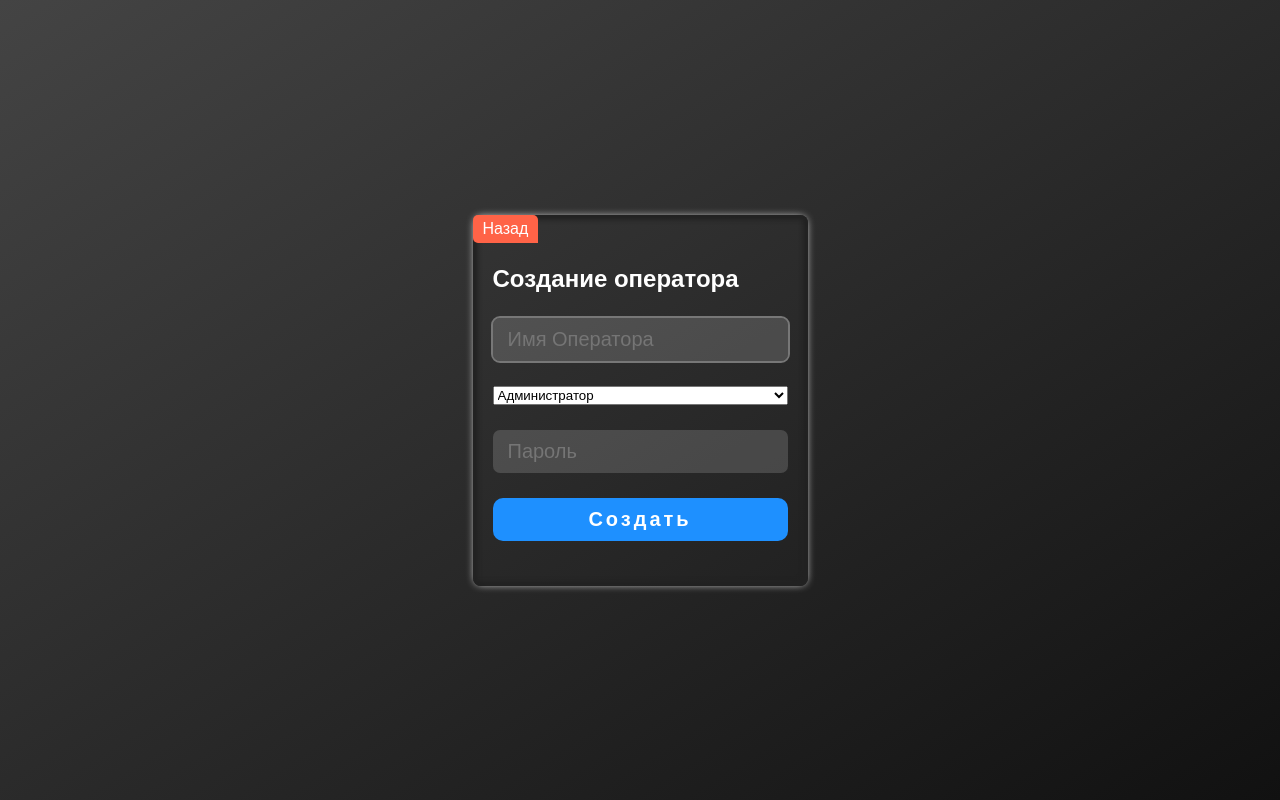
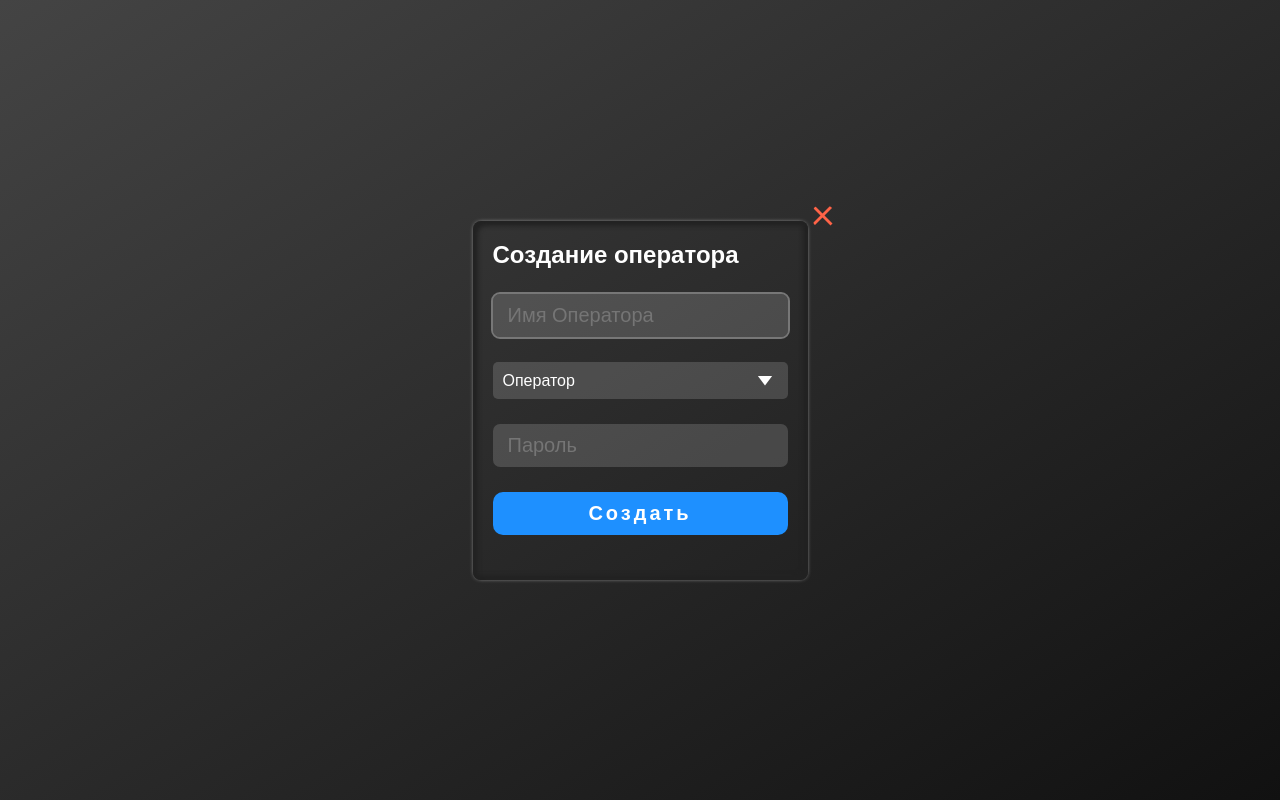
Before and after one commit to Shavqat001/universal-messenger, a website: page add-operator.html in a window 1280 px wide. Drawn offline with Linux system fonts and the light colour scheme.

Commit message:
change style in add-operator interface

```diff
--- a/add-operator.html
+++ b/add-operator.html
@@ -5,98 +5,23 @@
     <meta charset="UTF-8">
     <meta name="viewport" content="width=device-width, initial-scale=1.0">
     <title>Добавление Оператора</title>
-    <style>
-        body {
-            margin: 0;
-            background: linear-gradient(to top left, #111, #444);
-            height: 100vh;
-            display: grid;
-            place-items: center;
-        }
-
-        .add-operator {
-            max-width: 300px;
-            display: flex;
-            flex-direction: column;
-            gap: 25px;
-            font-family: sans-serif;
-            color: #222;
-            background: transparent;
-            padding: 20px;
-            padding-top: 50px;
-            border-radius: 8px;
-            box-shadow: 0 0 8px -2px #fff, inset 5px 5px 4px #222, inset -5px -5px 4px #222;
-            color: #fff;
-            position: relative;
-        }
-
-        .add-operator__back-btn {
-            text-decoration: none;
-            background-color: tomato;
-            color: #fff;
-            display: inline;
-            width: min-content;
-            padding: 5px 10px;
-            position: absolute;
-            top: 0;
-            left: 0;
-            border-radius: 5px 5px 0 5px;
-        }
-
-        .add-operator__title {
-            margin: 0;
-        }
-
-        .add-operator__form {
-            display: flex;
-            gap: 25px;
-            flex-direction: column;
-        }
-
-        .add-operator__form input {
-            border: none;
-            border-radius: 7px;
-            padding: 10px 15px;
-            font-size: 20px;
-            background-color: #ffffff28;
-            color: #fff;
-        }
-
-        .add-operator__form input:focus,
-        .add-operator__button:focus {
-            outline: 2px solid #777;
-        }
-
-        .add-operator__button {
-            border: none;
-            padding: 10px;
-            font-size: 20px;
-            background-color: dodgerblue;
-            color: #fff;
-            letter-spacing: 3px;
-            font-weight: bold;
-            border-radius: 10px;
-        }
-
-        #notify {
-            color: tomato;
-            margin: 0;
-        }
-    </style>
+    <link rel="stylesheet" href="/css/blocks/add-operator.css">
+    <link rel="shortcut icon" href="/assets/favicon.ico">
 </head>
 
 <body>
     <div class="add-operator">
-        <a class="add-operator__back-btn" href="/index">Назад</a>
+        <a class="add-operator__back-btn" href="/index"></a>
         <h2 class="add-operator__title">Создание оператора</h2>
 
         <form class="add-operator__form" action="" onsubmit="register(event)">
             <input type="text" name="operator" id="username" placeholder="Имя Оператора" required minlength="3">
             <select name="role" id="role" required>
                 <option value="admin">Администратор</option>
-                <option value="operator">Оператор</option>
+                <option value="operator" selected>Оператор</option>
                 <option value="analyst">Аналитик</option>
             </select>
+            <button class="role-drop-down"></button>
             <input type="password" name="password" id="password" placeholder="Пароль" required minlength="8">
             <button class="add-operator__button" type="submit">Создать</button>
         </form>
--- /dev/null
+++ b/public/css/blocks/add-operator.css
@@ -0,0 +1,110 @@
+body {
+    margin: 0;
+    background: linear-gradient(to top left, #111, #444);
+    height: 100vh;
+    display: grid;
+    place-items: center;
+}
+
+.add-operator {
+    max-width: 300px;
+    display: flex;
+    flex-direction: column;
+    gap: 25px;
+    font-family: sans-serif;
+    color: #222;
+    background: transparent;
+    padding: 20px;
+    border-radius: 8px;
+    box-shadow:
+        0 0 5px -2px #fff,
+        inset 5px 5px 4px #222,
+        inset -5px -5px 4px #222;
+    color: #fff;
+    position: relative;
+}
+
+.add-operator__back-btn {
+    text-decoration: none;
+    background-color: tomato;
+    color: #fff;
+    display: inline;
+    width: 20px;
+    height: 20px;
+    position: absolute;
+    top: -15px;
+    right: -25px;
+    border-radius: 5px 5px 0 5px;
+    clip-path: polygon(10% 0, 0 10%, 40% 50%, 0 90%, 10% 100%, 50% 60%, 90% 100%, 100% 90%, 60% 50%, 100% 10%, 90% 0, 50% 40%);
+}
+
+.add-operator__title {
+    margin: 0;
+}
+
+.add-operator__form {
+    display: flex;
+    gap: 25px;
+    flex-direction: column;
+}
+
+.add-operator__form input {
+    border: none;
+    border-radius: 7px;
+    padding: 10px 15px;
+    font-size: 20px;
+    background-color: #ffffff28;
+    color: #fff;
+}
+
+.add-operator__form input:focus,
+.add-operator__button:focus {
+    outline: 2px solid #777;
+}
+
+.add-operator__button {
+    border: none;
+    padding: 10px;
+    font-size: 20px;
+    background-color: dodgerblue;
+    color: #fff;
+    letter-spacing: 3px;
+    font-weight: bold;
+    border-radius: 10px;
+}
+
+#notify {
+    color: tomato;
+    margin: 0;
+}
+
+#role {
+    padding: 10px;
+    color: #fff;
+    background-color: #ffffff28;
+    border: none;
+    border-radius: 5px;
+    appearance: none;
+    font-size: 16px;
+}
+
+#role:focus {
+    outline: 2px solid #777;
+}
+
+#role option {
+    padding: 10px;
+    background-color: #333;
+}
+
+.role-drop-down {
+    position: absolute;
+    right: 35px;
+    top: 155px;
+    background: #fff;
+    width: 15px;
+    height: 10px;
+    clip-path: polygon(50% 100%, 0 0, 100% 0);
+    border: none;
+    outline: none;
+}
```
Also changed, not shown: public/css/blocks/auth.css (line endings or trailing spaces).
